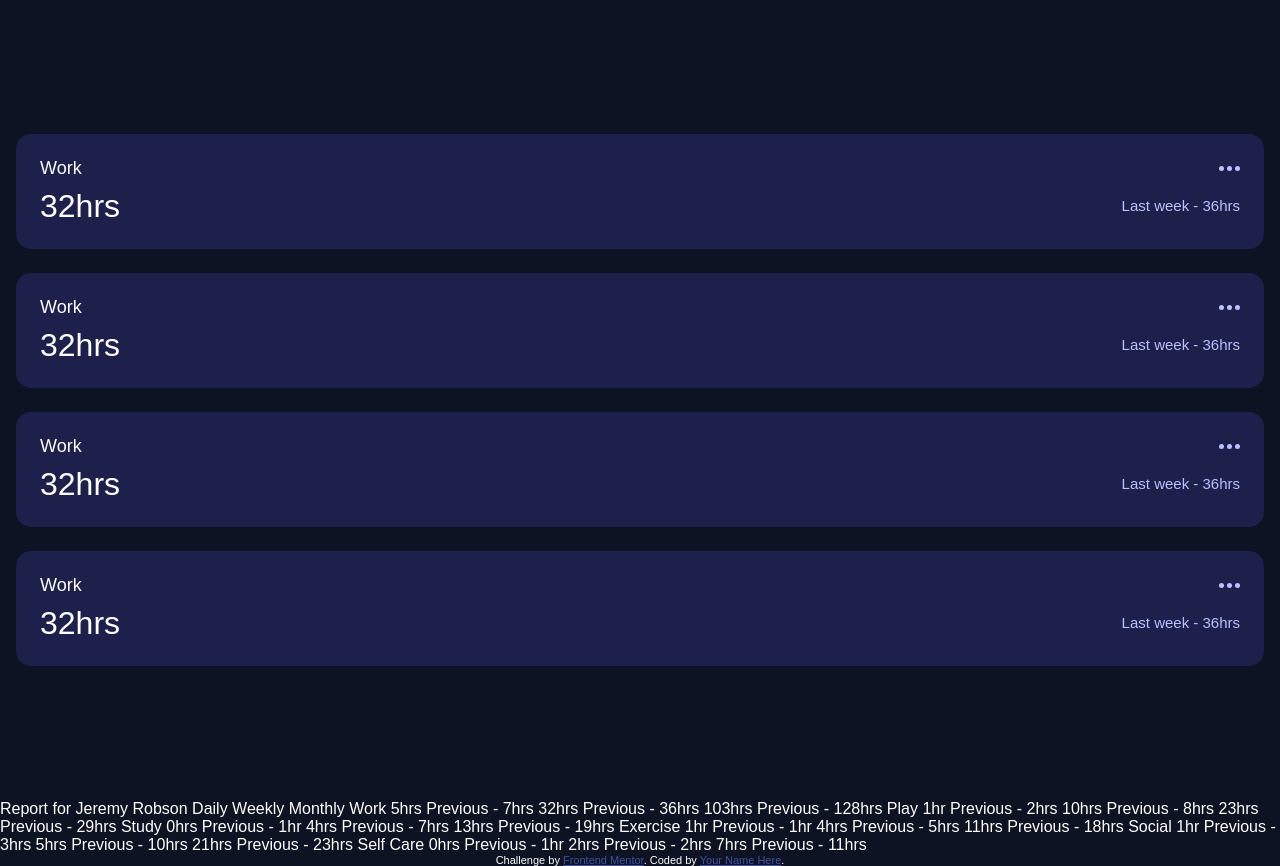
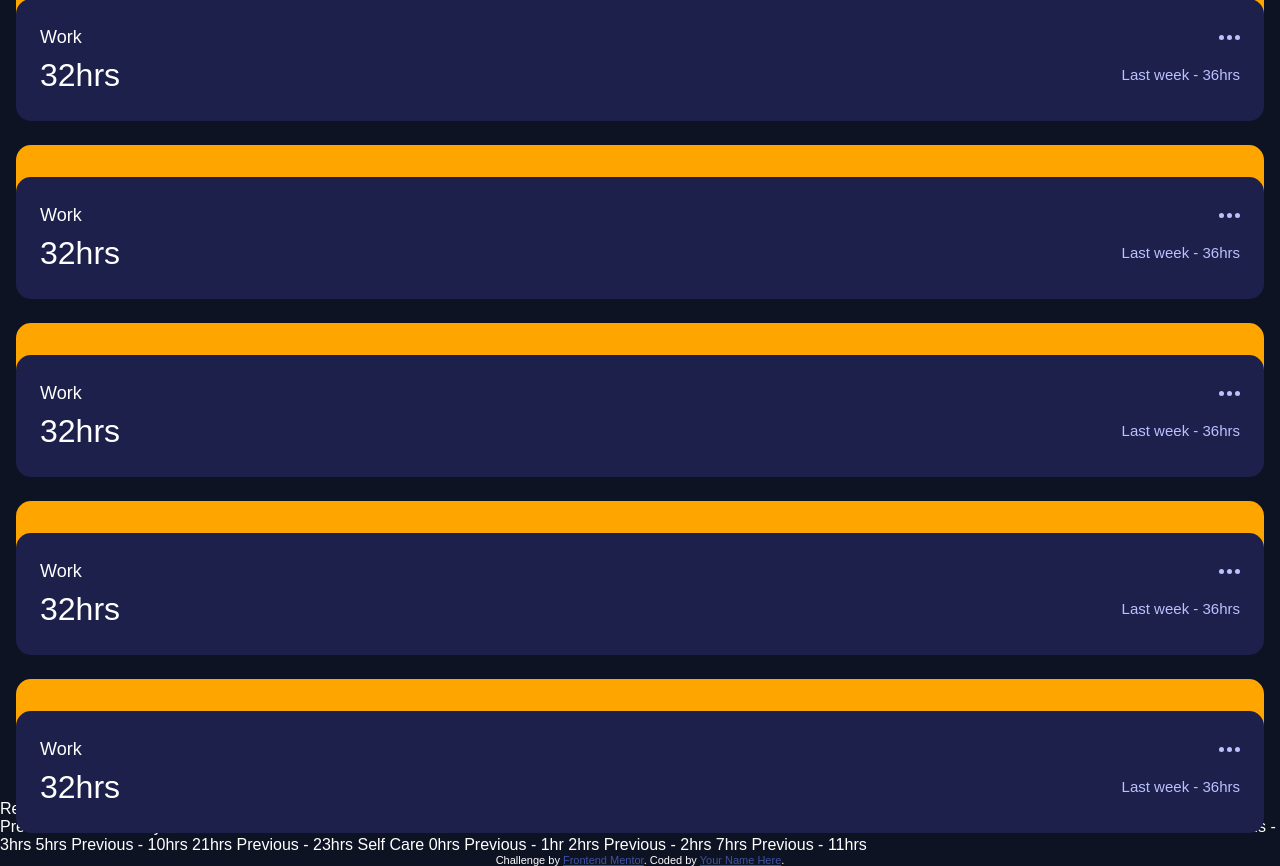
Before and after one commit to martinianol/time-tracking-dashboard, a React (Vite) app: page / in a window 1280 px wide. Built offline with nearby package versions, Linux system fonts and the light colour scheme.

Commit message:
Add color border to card

```diff
--- a/src/App.tsx
+++ b/src/App.tsx
@@ -10,16 +10,22 @@ const GlobalStyle = createGlobalStyle`
   }
 `;
 
+const DEFAULT_STATS = {
+  current: 32,
+  previous: 36,
+};
+
 function App() {
   return (
     <>
       <GlobalStyle />
       <MainContainer>
         <CardsContainer>
-          <Card />
-          <Card />
-          <Card />
-          <Card />
+          <Card title="work" stats={DEFAULT_STATS} />
+          <Card title="work" stats={DEFAULT_STATS} />
+          <Card title="work" stats={DEFAULT_STATS} />
+          <Card title="work" stats={DEFAULT_STATS} />
+          <Card title="work" stats={DEFAULT_STATS} />
         </CardsContainer>
       </MainContainer>
     </>
--- /dev/null
+++ b/src/components/common/card/Card.styles.tsx
@@ -0,0 +1,69 @@
+import styled from "styled-components";
+
+const Container = styled.div`
+  position: relative;
+`;
+
+const Header = styled.div`
+  background-color: orange;
+  border-radius: 15px;
+  padding: 2rem 0;
+`;
+
+const Content = styled.section`
+  background-color: ${({ theme }) => theme.colors.navy.navy900};
+  border-radius: 15px;
+  padding: 27.5px 1.5rem;
+  display: flex;
+  flex-direction: column;
+  gap: 0.5rem;
+  margin-top: -2rem; // overlapping by padding height
+  position: relative;
+`;
+
+const ActiviyHeader = styled.div`
+  width: 100%;
+  display: flex;
+  justify-content: space-between;
+  align-items: center;
+`;
+
+const ActivityStats = styled.div`
+  width: 100%;
+  display: flex;
+  justify-content: space-between;
+  align-items: center;
+`;
+
+const ActivityName = styled.h2`
+  font: ${({ theme }) => theme.typography.textPreset5M.style};
+  color: ${({ theme }) => theme.colors.primary.white};
+  text-transform: capitalize;
+`;
+
+const ActualTracking = styled.p`
+  font: ${({ theme }) => theme.typography.textPreset3.style};
+`;
+
+const PastTracking = styled.p`
+  color: ${({ theme }) => theme.colors.navy.navy200};
+  font: ${({ theme }) => theme.typography.textPreset6.style};
+`;
+
+const ActivityAction = styled.div`
+  cursor: pointer;
+  display: flex;
+  align-items: center;
+`;
+
+export {
+  Container,
+  Content,
+  Header,
+  ActivityAction,
+  ActiviyHeader,
+  ActivityStats,
+  ActivityName,
+  ActualTracking,
+  PastTracking,
+};
--- a/src/components/common/card/Card.tsx
+++ b/src/components/common/card/Card.tsx
@@ -1,56 +1,39 @@
-import styled from "styled-components";
 import Icon from "../Icon/Icon";
+import {
+  ActivityAction,
+  ActivityName,
+  ActivityStats,
+  ActiviyHeader,
+  ActualTracking,
+  Content,
+  Container,
+  PastTracking,
+  Header,
+} from "./Card.styles";
 
-const Card = () => {
+interface Stats {
+  current: number;
+  previous: number;
+}
+
+const Card = ({ title, stats }: { title: string; stats: Stats }) => {
   return (
     <Container>
-      <ActivityAndAction>
-        <Activity>Work</Activity>
-        <Icon name="ellipsis" />
-      </ActivityAndAction>
-      <TimeTrackingContainer>
-        <ActualTracking>32hrs</ActualTracking>
-        <PastTracking>Last week - 36hrs</PastTracking>
-      </TimeTrackingContainer>
+      <Header />
+      <Content>
+        <ActiviyHeader>
+          <ActivityName>{title}</ActivityName>
+          <ActivityAction>
+            <Icon name="ellipsis" />
+          </ActivityAction>
+        </ActiviyHeader>
+        <ActivityStats>
+          <ActualTracking>{stats.current}hrs</ActualTracking>
+          <PastTracking>Last week - {stats.previous}hrs</PastTracking>
+        </ActivityStats>
+      </Content>
     </Container>
   );
 };
 
 export default Card;
-
-const Container = styled.section`
-  background-color: ${({ theme }) => theme.colors.navy.navy900};
-  border-radius: 15px;
-  padding: 1.5rem;
-  display: flex;
-  flex-direction: column;
-  gap: 0.5rem;
-`;
-
-const ActivityAndAction = styled.div`
-  width: 100%;
-  display: flex;
-  justify-content: space-between;
-  align-items: center;
-`;
-
-const TimeTrackingContainer = styled.div`
-  width: 100%;
-  display: flex;
-  justify-content: space-between;
-  align-items: center;
-`;
-
-const Activity = styled.h1`
-  font: ${({ theme }) => theme.typography.textPreset5M.style};
-  color: ${({ theme }) => theme.colors.primary.white};
-`;
-
-const ActualTracking = styled.p`
-  font: ${({ theme }) => theme.typography.textPreset3.style};
-`;
-
-const PastTracking = styled.p`
-  color: ${({ theme }) => theme.colors.navy.navy200};
-  font: ${({ theme }) => theme.typography.textPreset6.style};
-`;
```
